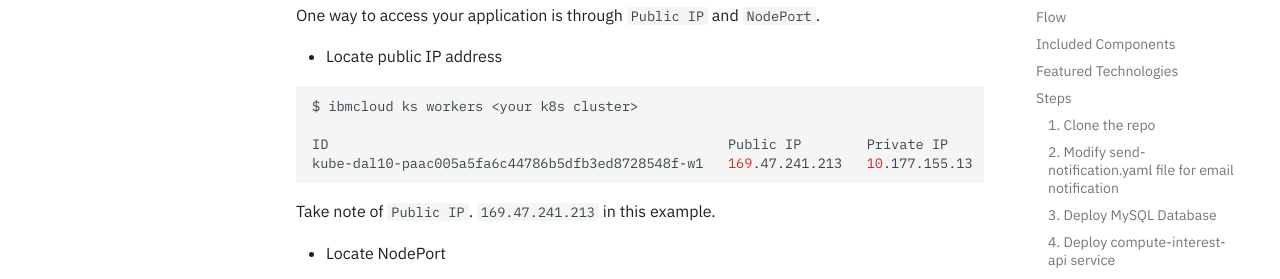
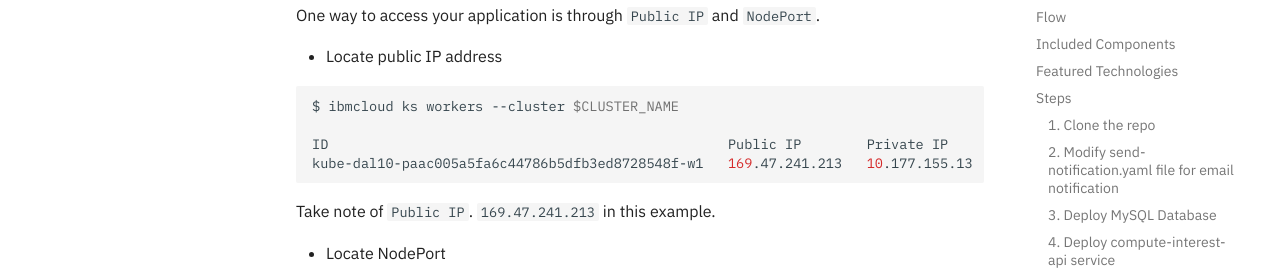
Before and after one commit to rojanjose/iks-cloudnativeworkshop, an MkDocs documentation site: the page built from docs/generatedContent/deploy-microservices/README_deployment.md, in a window 1280 px wide and 900 px high, scrolled down 4791 px. Shown: the part 163-442 px from the top of the window. Built offline with MkDocs 1.6.1 and Material for MkDocs 9.7.7, drawn with Linux system fonts in a browser that asks for light colours; the version menu is left out.

Commit message:
change command to include --cluster flag

````diff
--- a/docs/generatedContent/deploy-microservices/README_deployment.md
+++ b/docs/generatedContent/deploy-microservices/README_deployment.md
@@ -166,7 +166,7 @@ One way to access your application is through `Public IP` and `NodePort`.
 * Locate public IP address
 
    ```bash
-   $ ibmcloud ks workers <your k8s cluster>
+   $ ibmcloud ks workers --cluster $CLUSTER_NAME
 
    ID                                                 Public IP        Private IP      Machine Type   State    Status
    kube-dal10-paac005a5fa6c44786b5dfb3ed8728548f-w1   169.47.241.213   10.177.155.13   free           normal   Ready
````
